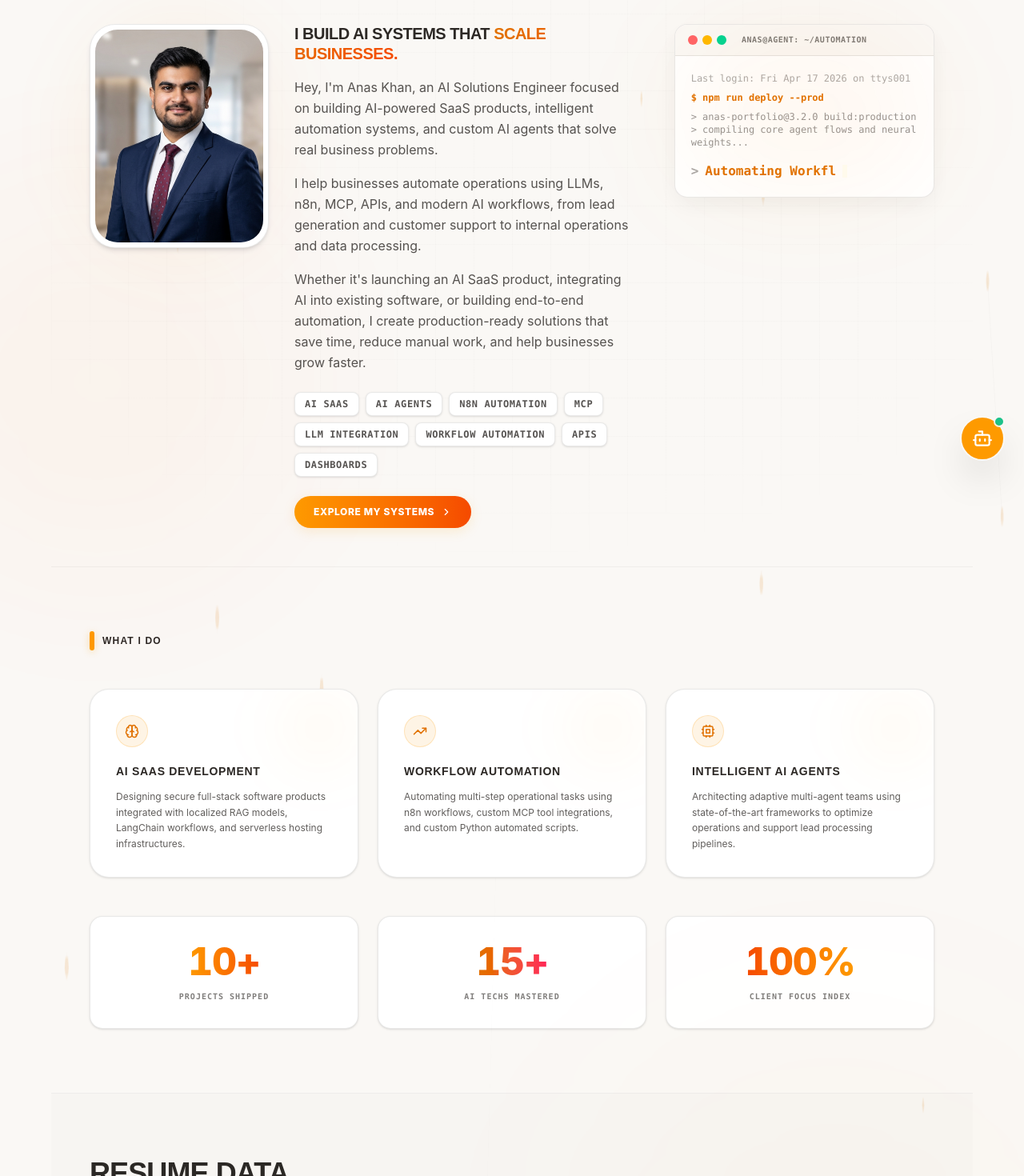
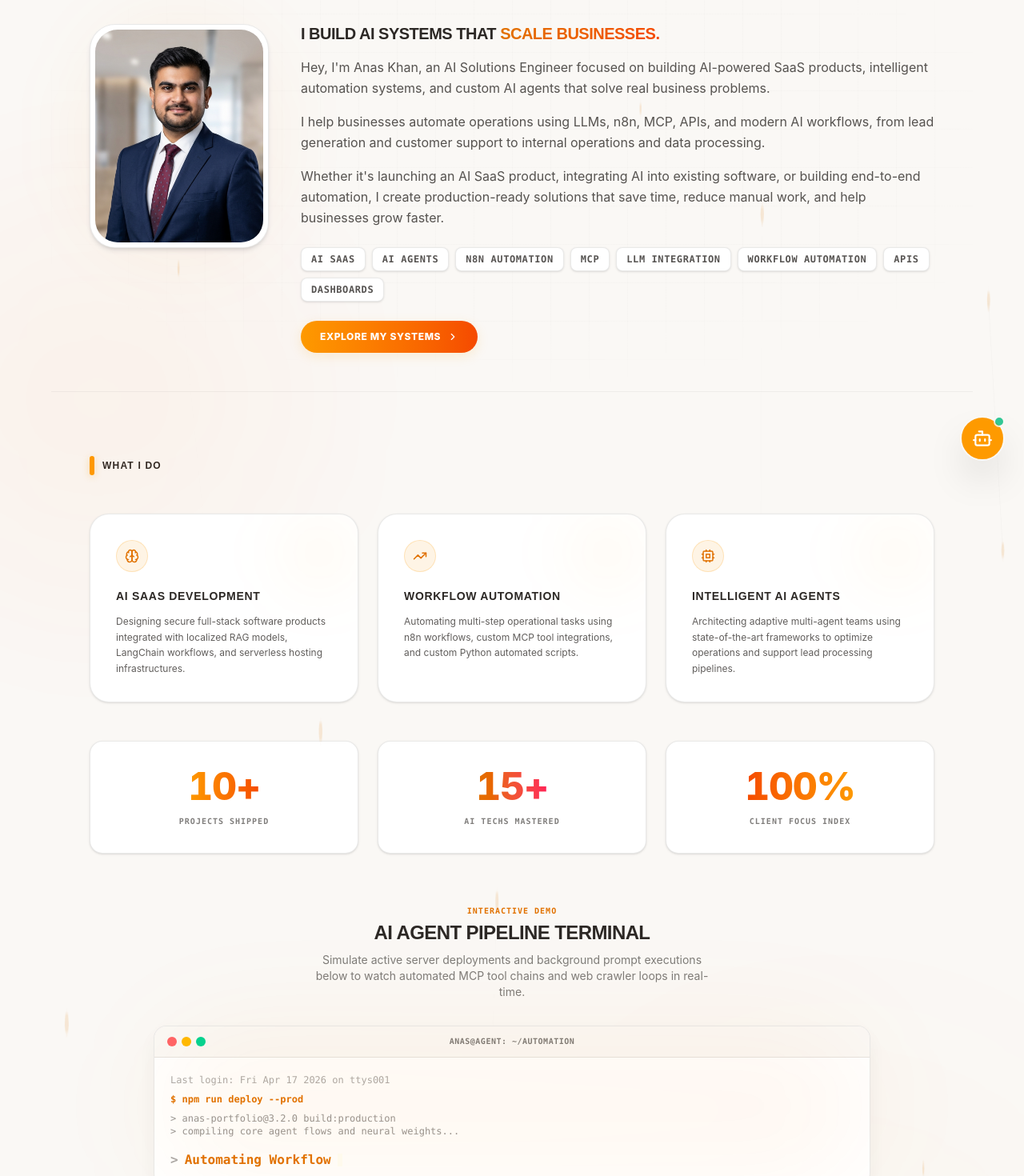
Before and after one commit to AnasKhan2310/Portfolio-website, a React (Vite) app: page / in a window 1280 px wide. Shown: the part 200-1670 px from the top of the page at 80% size. Built offline with nearby package versions, Linux system fonts and the light colour scheme.

Commit message:
refactor(ui): update profile layout structure
Switch from CSS grid to flexbox to improve responsiveness and content alignment for the profile section.

```diff
--- a/src/App.tsx
+++ b/src/App.tsx
@@ -398,16 +398,13 @@ About Anas:
             variants={containerVariants}
             initial="hidden"
             animate="visible"
-            className="grid grid-cols-1 lg:grid-cols-12 gap-10 w-full items-start relative z-10"
+            className="w-full flex flex-col md:flex-row gap-10 items-start relative z-10"
           >
-
-            {/* Left Column containing Profile Picture & Description Details side-by-side */}
-            <div className="lg:col-span-8 flex flex-col sm:flex-row gap-8 items-start text-left lg:pr-4">
 
             {/* Profile Portrait Pic on the Left Side */}
             <motion.div
               variants={itemVariants}
-                className="w-full sm:w-48 md:w-56 shrink-0 relative flex justify-center sm:justify-start"
+              className="w-full md:w-56 shrink-0 relative flex justify-center md:justify-start"
             >
               <div className="absolute inset-0 bg-gradient-to-tr from-amber-500/5 to-orange-500/5 blur-2xl rounded-full pointer-events-none scale-110" />
               <div className="relative w-44 sm:w-48 md:w-56 aspect-[4/5] bg-white border border-[#2C2825]/10 rounded-[2rem] p-1.5 shadow-md overflow-hidden hover:border-amber-500/40 transition-colors duration-500">
@@ -481,17 +478,6 @@ About Anas:
                 </motion.a>
               </motion.div>
             </div>
-
-            </div>
-
-            {/* Right Column: Premium Interactive Terminal typing simulator */}
-            <motion.div
-              variants={itemVariants}
-              className="lg:col-span-4 w-full flex flex-col justify-center relative self-start"
-            >
-              <div className="absolute inset-0 bg-gradient-to-tr from-amber-500/5 to-orange-500/5 blur-3xl pointer-events-none rounded-full" />
-              <TerminalTyping />
-            </motion.div>
 
           </motion.div>
         </section>
@@ -648,6 +634,28 @@ About Anas:
             </motion.div>
 
           </div>
+
+          {/* Interactive Terminal Typing Simulator relocated to About Me section */}
+          <motion.div
+            initial={{ opacity: 0, y: 30 }}
+            whileInView={{ opacity: 1, y: 0 }}
+            viewport={{ once: true }}
+            transition={{ duration: 0.8 }}
+            className="mt-16 w-full max-w-4xl mx-auto relative z-10"
+          >
+            <div className="flex flex-col items-center text-center mb-8">
+              <span className="text-[10px] text-amber-600 font-bold font-mono tracking-widest uppercase">INTERACTIVE DEMO</span>
+              <h4 className="text-2xl font-extrabold text-[#2C2825] tracking-tight uppercase mt-1">AI Agent Pipeline Terminal</h4>
+              <p className="text-[#2C2825]/60 text-xs sm:text-sm max-w-lg mt-2">
+                Simulate active server deployments and background prompt executions below to watch automated MCP tool chains and web crawler loops in real-time.
+              </p>
+            </div>
+
+            <div className="relative">
+              <div className="absolute inset-0 bg-gradient-to-tr from-amber-500/5 to-orange-500/5 blur-3xl pointer-events-none rounded-full" />
+              <TerminalTyping />
+            </div>
+          </motion.div>
 
         </section>
 
```
Lines whose indentation alone changed are shown as unchanged.
